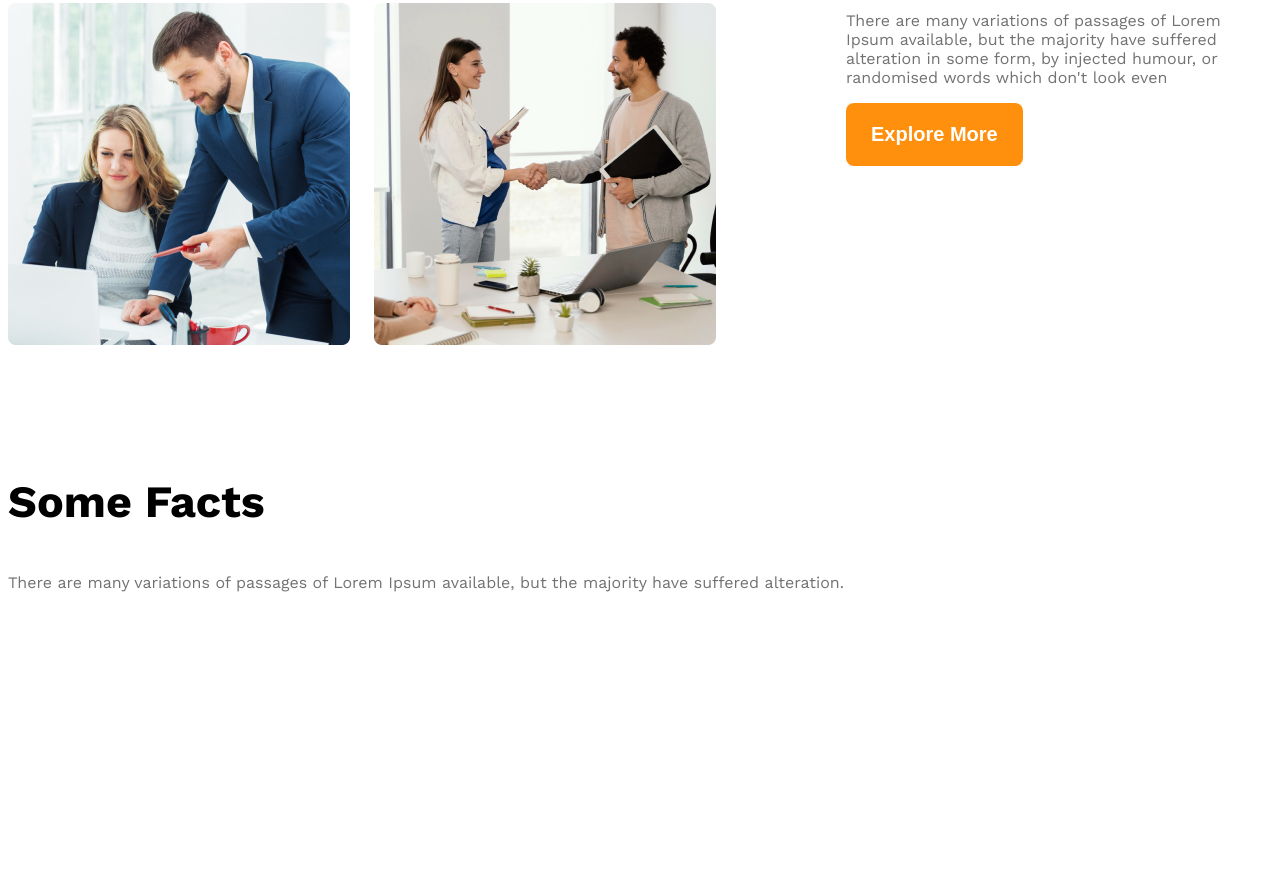
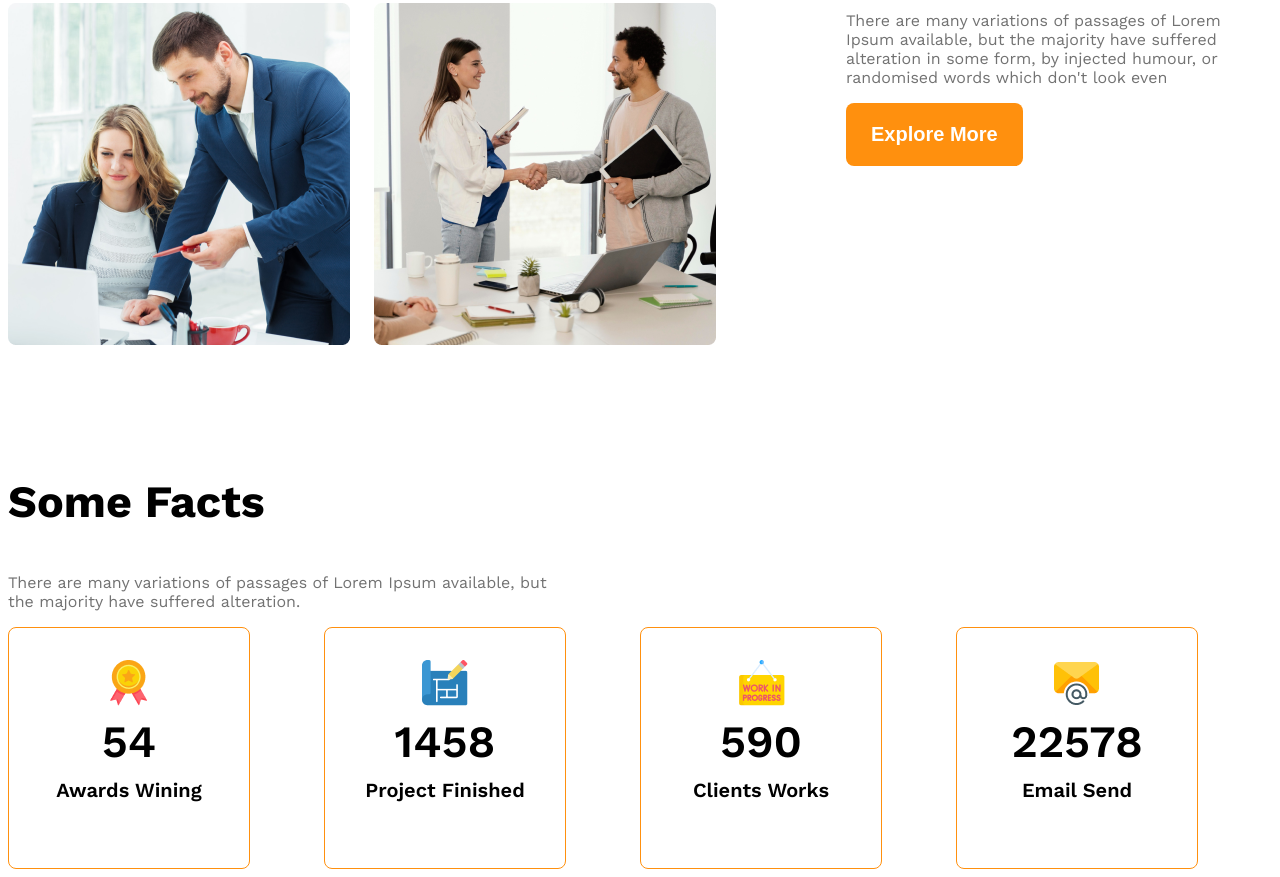
Before and after one commit to sazzadur00/g3-architect-website-repo, a plain HTML site: page index.html in a window 1280 px wide. Shown: the part 1677-2554 px from the top of the page. Before the commit the page ends 2285 px from the top, so only its background shows below. Drawn offline with nearby package versions, Linux system fonts and the light colour scheme.

Commit message:
added fact-card

```diff
--- a/index.html
+++ b/index.html
@@ -44,8 +44,10 @@
                 <img src="images/team4.png" alt="">
             </div>
             <div class="our-features">
-                <h3 class="section-title"><span id="quick-list" class="text-light-gray">Quick list</span> <span id="">of Our</span> <span class="text-primary">Features</span></h3>
-                <p class="Features-description text-light-gray">There are many variations of passages of Lorem Ipsum available, but the
+                <h3 class="section-title"><span id="quick-list" class="text-light-gray">Quick list</span> <span id="">of
+                        Our</span> <span class="text-primary">Features</span></h3>
+                <p class="Features-description text-light-gray">There are many variations of passages of Lorem Ipsum
+                    available, but the
                     majority have suffered alteration in some form, by injected humour, or randomised words which don't
                     look even</p>
                 <button class="btn-primary">Explore More</button>
@@ -60,7 +62,39 @@
         <!--some facts-->
         <section class="some-facts">
             <h3 class="section-title">Some Facts</h3>
-            <p class="text-light-gray">There are many variations of passages of Lorem Ipsum available, but the majority have suffered alteration.</p>
+            <p class="text-light-gray fact-description">There are many variations of passages of Lorem Ipsum available, but the majority
+                have suffered alteration.</p>
+            <div class="facts-container">
+                <!-- .fact-card*4>img.fact-icon+h4.fact-number+h5.fact-name-->
+                <div class="fact-card display-flex">
+                    <div>
+                        <img src="images/icons/ribon.png" alt="" class="fact-icon">
+                        <h4 class="fact-number">54</h4>
+                        <h5 class="fact-name">Awards Wining</h5>
+                    </div>
+                </div>
+                <div class="fact-card display-flex">
+                    <div>
+                        <img src="images/icons/projects.png" alt="" class="fact-icon">
+                        <h4 class="fact-number">1458</h4>
+                        <h5 class="fact-name">Project Finished</h5>
+                    </div>
+                </div>
+                <div class="fact-card display-flex">
+                    <div>
+                        <img src="images/icons/customers.png" alt="" class="fact-icon">
+                        <h4 class="fact-number">590</h4>
+                        <h5 class="fact-name">Clients Works</h5>
+                    </div>
+                </div>
+                <div class="fact-card display-flex">
+                    <div>
+                        <img src="images/icons/email.png" alt="" class="fact-icon">
+                        <h4 class="fact-number">22578</h4>
+                        <h5 class="fact-name">Email Send</h5>
+                    </div>
+                </div>
+            </div>
         </section>
     </main>
     <footer>
--- a/styles/style.css
+++ b/styles/style.css
@@ -114,8 +114,35 @@ main > section{
     font-weight: 500;
 }
 
+/* some facts related styles*/
+.facts-container{
+    display: grid;
+    grid-template-columns:repeat(4, 1fr) ;
+}
+.fact-card{
+    border: 1px solid #FF900E;
+    width: 240px;
+    height: 240px;
+    border-radius: 8px;
+    align-items: center;
+    justify-content: center;
+    text-align: center;
+}
 
-
+.fact-number{
+    font-size: 2.8rem;
+    font-weight: 600;
+    margin-top: 5px;
+    margin-bottom: 10px;
+}
+.fact-name {
+    font-size: 1.25rem;
+    font-weight: 600;
+    margin-top: 10px;
+}
+.fact-description{
+    max-width: 540px;
+}
 
 
 
```
